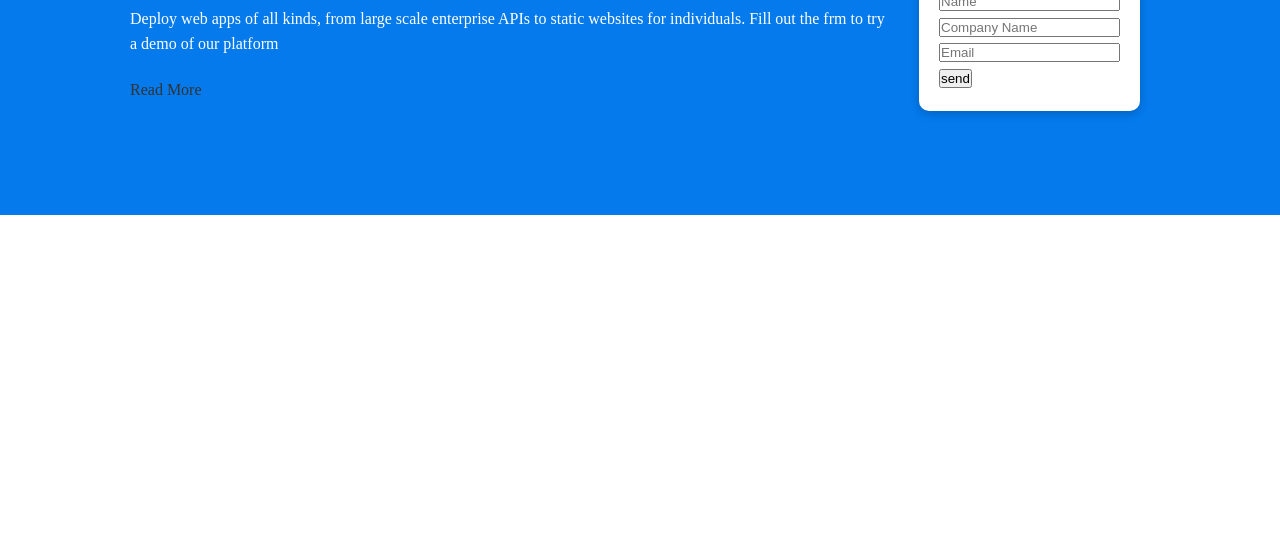
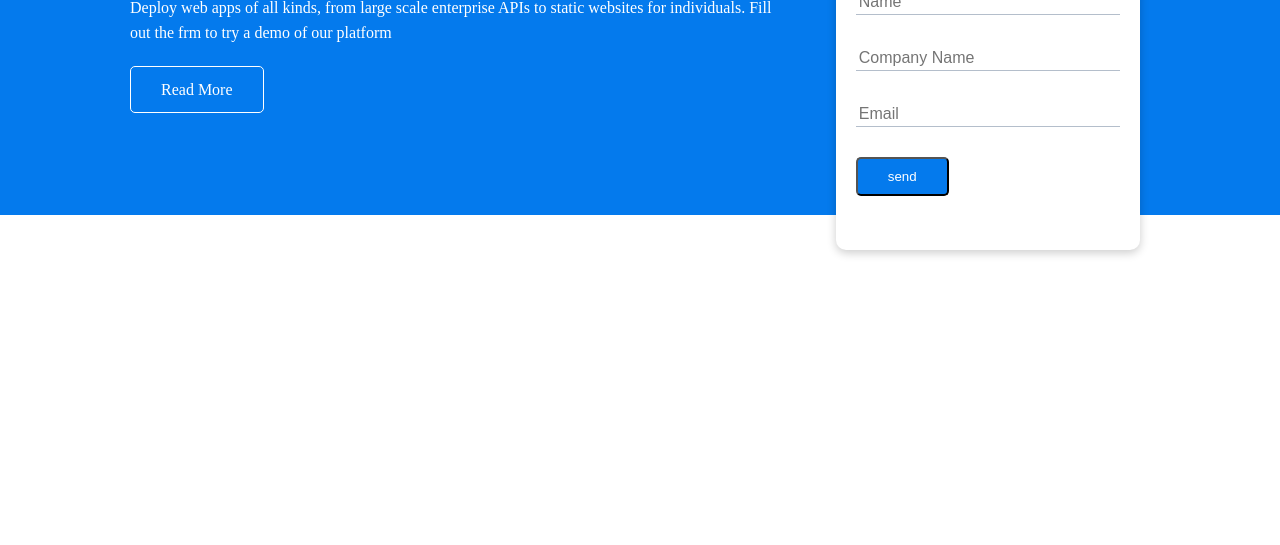
Before and after one commit to gravitrix/hostingo, a plain HTML site: page index.html in a window 1280 px wide. Shown: the part 255-800 px from the top of the page. Drawn offline with Linux system fonts and the light colour scheme.

Commit message:
form send button css

```diff
--- a/css/style.css
+++ b/css/style.css
@@ -82,9 +82,37 @@ img {
   margin: 20px 0;
 }
 
-.showcase grid {
+.showcase .grid {
+  overflow: visible;
   grid-template-columns: 55% 45%;
   gap: 30px;
+}
+
+.showcase-form {
+  position: relative;
+  top: 60px;
+  height: 350px;
+  width: 400px;
+  padding: 40px;
+  z-index: 100;
+  justify-self: flex-end;
+}
+
+.showcase-form .form-control {
+  margin: 30px 0;
+}
+
+.showcase-form input[type='text'],
+.showcase-form input[type='email'] {
+  border: 0;
+  border-bottom: 1px solid #b4becb;
+  width: 100%;
+  padding: 3px;
+  font-size: 16px;
+}
+
+.showcase-form input:focus {
+  outline: none;
 }
 
 /* Utilities */
@@ -119,3 +147,21 @@ img {
   padding: 20px;
   margin: 10px;
 }
+
+.btn {
+  display: inline-block;
+  padding: 10px 30px;
+  cursor: pointer;
+  background-color: var(--primary-color);
+  color: white;
+  border-radius: 5px;
+}
+
+.btn-outline {
+  background-color: transparent;
+  border: 1px solid white;
+}
+
+.btn:hover {
+  transform: scale(0.95);
+}
```
